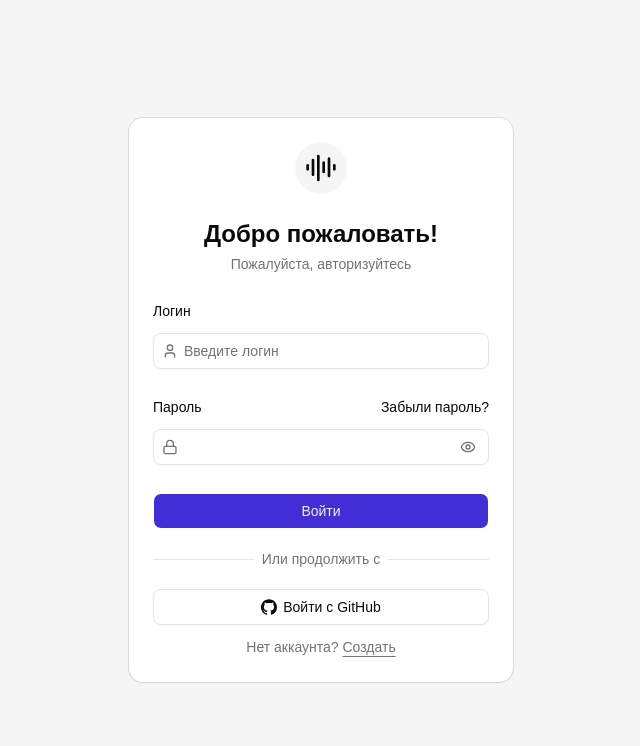
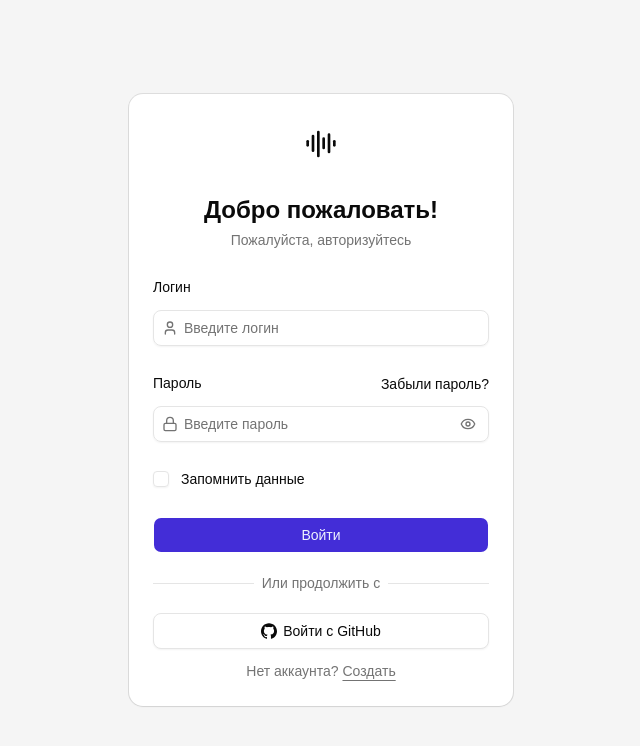
Before and after one commit to nshaikhinurov/dummy-json-products-demo, a React (Vite) app: page /login in a window 1280 px wide. Shown: the top 746 px of the page, without its empty margins (319-959 px from the left). Built offline with nearby package versions, Linux system fonts and the light colour scheme.

Commit message:
feat: add @tanstack/react-form for form handling in LoginForm component

```diff
--- a/package.json
+++ b/package.json
@@ -15,6 +15,7 @@
     "@base-ui/react": "^1.3.0",
     "@fontsource-variable/inter": "^5.2.8",
     "@tailwindcss/vite": "^4.1.17",
+    "@tanstack/react-form": "^1.28.5",
     "class-variance-authority": "^0.7.1",
     "clsx": "^2.1.1",
     "lucide-react": "^0.577.0",
--- a/src/pages/login/ui/login-form.tsx
+++ b/src/pages/login/ui/login-form.tsx
@@ -1,11 +1,14 @@
+import { useForm } from '@tanstack/react-form'
 import { AudioLines, Eye, EyeOff, Lock, User, X } from 'lucide-react'
 import { useState } from 'react'
 import { Link } from 'react-router-dom'
 import { Button } from '~/shared/ui/button'
 import { Card, CardContent, CardHeader } from '~/shared/ui/card'
+import { Checkbox } from '~/shared/ui/checkbox'
 import {
   Field,
   FieldDescription,
+  FieldError,
   FieldGroup,
   FieldLabel,
   FieldSeparator,
@@ -17,17 +20,36 @@ import {
 } from '~/shared/ui/input-group'
 
 export function LoginForm() {
+  const [showPassword, setShowPassword] = useState(false)
+
+  const form = useForm({
+    defaultValues: {
+      username: '',
+      password: '',
+      rememberMe: false,
+    },
+    onSubmit: async () => {
+      // Intentionally left blank until API integration is added.
+    },
+  })
+
   return (
     <Card>
       <CardHeader>
         <Link to="#" className="flex items-center justify-center">
-          <div className="flex size-13 items-center justify-center rounded-full bg-accent text-foreground">
+          <div className="flex size-13 items-center justify-center rounded-full text-foreground">
             <AudioLines className="size-8" />
           </div>
         </Link>
       </CardHeader>
       <CardContent>
-        <form>
+        <form
+          onSubmit={(e) => {
+            e.preventDefault()
+            e.stopPropagation()
+            void form.handleSubmit()
+          }}
+        >
           <FieldGroup>
             <div className="flex flex-col items-center gap-1 text-center">
               <h1 className="text-2xl font-bold">Добро пожаловать!</h1>
@@ -35,10 +57,165 @@ export function LoginForm() {
                 Пожалуйста, авторизуйтесь
               </p>
             </div>
-            <UsernameInput />
-            <PasswordInput />
+
+            <form.Field
+              name="username"
+              validators={{
+                onChange: ({ value }) =>
+                  value.trim().length > 0 ? undefined : 'Введите логин',
+              }}
+            >
+              {(field) => {
+                const isInvalid =
+                  field.state.meta.isTouched && !field.state.meta.isValid
+
+                return (
+                  <Field data-invalid={isInvalid}>
+                    <FieldLabel htmlFor={field.name}>Логин</FieldLabel>
+                    <InputGroup>
+                      <InputGroupInput
+                        id={field.name}
+                        name={field.name}
+                        placeholder="Введите логин"
+                        autoComplete="username"
+                        value={field.state.value}
+                        onChange={(e) => field.handleChange(e.target.value)}
+                        onBlur={field.handleBlur}
+                        aria-invalid={isInvalid}
+                      />
+
+                      <InputGroupAddon>
+                        <User />
+                      </InputGroupAddon>
+
+                      {field.state.value && (
+                        <InputGroupAddon align={'inline-end'}>
+                          <Button
+                            type="button"
+                            variant="ghost"
+                            size="icon-sm"
+                            aria-label="Clear username"
+                            onClick={() => {
+                              field.handleChange('')
+                              form.setFieldValue('password', '')
+                            }}
+                            className={'hover:bg-transparent'}
+                          >
+                            <X />
+                          </Button>
+                        </InputGroupAddon>
+                      )}
+                    </InputGroup>
+
+                    {isInvalid && (
+                      <FieldError
+                        errors={field.state.meta.errors.map((error) => ({
+                          message: error?.toString(),
+                        }))}
+                      />
+                    )}
+                  </Field>
+                )
+              }}
+            </form.Field>
+
+            <form.Field
+              name="password"
+              validators={{
+                onChange: ({ value }) => {
+                  if (!value.trim()) {
+                    return 'Введите пароль'
+                  }
+
+                  return undefined
+                },
+              }}
+            >
+              {(field) => {
+                const isInvalid =
+                  field.state.meta.isTouched && !field.state.meta.isValid
+
+                return (
+                  <Field data-invalid={isInvalid}>
+                    <div className="flex items-center">
+                      <FieldLabel htmlFor={field.name}>Пароль</FieldLabel>
+                      <Link
+                        to="#"
+                        className="ml-auto text-sm text-foreground underline-offset-4 hover:underline"
+                      >
+                        Забыли пароль?
+                      </Link>
+                    </div>
+
+                    <InputGroup>
+                      <InputGroupInput
+                        id={field.name}
+                        name={field.name}
+                        type={showPassword ? 'text' : 'password'}
+                        placeholder="Введите пароль"
+                        autoComplete="current-password"
+                        value={field.state.value}
+                        onBlur={field.handleBlur}
+                        onChange={(e) => field.handleChange(e.target.value)}
+                        aria-invalid={isInvalid}
+                      />
+
+                      <InputGroupAddon>
+                        <Lock />
+                      </InputGroupAddon>
+
+                      <InputGroupAddon align={'inline-end'}>
+                        <Button
+                          type="button"
+                          variant="ghost"
+                          size="icon-sm"
+                          onClick={() => setShowPassword((prev) => !prev)}
+                          aria-label={
+                            showPassword ? 'Hide password' : 'Show password'
+                          }
+                          className={'hover:bg-transparent'}
+                        >
+                          {showPassword ? <EyeOff /> : <Eye />}
+                        </Button>
+                      </InputGroupAddon>
+                    </InputGroup>
+
+                    {isInvalid ? (
+                      <FieldError
+                        errors={field.state.meta.errors.map((error) => ({
+                          message: error?.toString(),
+                        }))}
+                      />
+                    ) : null}
+                  </Field>
+                )
+              }}
+            </form.Field>
+
+            <form.Field name="rememberMe">
+              {(field) => (
+                <Field orientation="horizontal">
+                  <Checkbox
+                    id={field.name}
+                    name={field.name}
+                    checked={field.state.value}
+                    onCheckedChange={(checked) => field.handleChange(checked)}
+                  />
+                  <FieldLabel htmlFor={field.name}>Запомнить данные</FieldLabel>
+                </Field>
+              )}
+            </form.Field>
+
             <Field>
-              <Button type="submit">Войти</Button>
+              <form.Subscribe
+                selector={(state) => [state.canSubmit, state.isSubmitting]}
+              >
+                {([canSubmit, isSubmitting]) => (
+                  <Button type="submit" disabled={!canSubmit || isSubmitting}>
+                    {isSubmitting ? 'Входим...' : 'Войти'}
+                  </Button>
+                )}
+              </form.Subscribe>
             </Field>
             <FieldSeparator>Или продолжить с</FieldSeparator>
             <Field>
@@ -64,81 +241,3 @@ export function LoginForm() {
     </Card>
   )
 }
-
-function UsernameInput() {
-  const [username, setUsername] = useState('')
-
-  return (
-    <Field>
-      <FieldLabel htmlFor="username">Логин</FieldLabel>
-      <InputGroup>
-        <InputGroupInput
-          id="username"
-          placeholder="Введите логин"
-          required
-          autoComplete="username"
-          value={username}
-          onChange={(e) => setUsername(e.target.value)}
-        />
-        <InputGroupAddon>
-          <User />
-        </InputGroupAddon>
-        {username && (
-          <InputGroupAddon align={'inline-end'}>
-            <Button
-              type="button"
-              variant="ghost"
-              size="icon-sm"
-              onClick={() => setUsername('')}
-              aria-label="Clear username"
-              className={'hover:bg-transparent'}
-            >
-              <X />
-            </Button>
-          </InputGroupAddon>
-        )}
-      </InputGroup>
-    </Field>
-  )
-}
-
-function PasswordInput() {
-  const [showPassword, setShowPassword] = useState(false)
-
-  return (
-    <Field>
-      <div className="flex items-center">
-        <FieldLabel htmlFor="password">Пароль</FieldLabel>
-        <Link
-          to="#"
-          className="ml-auto text-sm underline-offset-4 hover:underline"
-        >
-          Забыли пароль?
-        </Link>
-      </div>
-      <InputGroup>
-        <InputGroupInput
-          id="password"
-          type={showPassword ? 'text' : 'password'}
-          required
-          autoComplete="current-password"
-        />
-        <InputGroupAddon>
-          <Lock />
-        </InputGroupAddon>
-        <InputGroupAddon align={'inline-end'}>
-          <Button
-            type="button"
-            variant="ghost"
-            size="icon-sm"
-            onClick={() => setShowPassword((prev) => !prev)}
-            aria-label={showPassword ? 'Hide password' : 'Show password'}
-            className={'hover:bg-transparent'}
-          >
-            {showPassword ? <EyeOff /> : <Eye />}
-          </Button>
-        </InputGroupAddon>
-      </InputGroup>
-    </Field>
-  )
-}
--- /dev/null
+++ b/src/shared/ui/checkbox.tsx
@@ -0,0 +1,27 @@
+import { Checkbox as CheckboxPrimitive } from "@base-ui/react/checkbox"
+
+import { cn } from "~/shared/lib/utils"
+import { CheckIcon } from "lucide-react"
+
+function Checkbox({ className, ...props }: CheckboxPrimitive.Root.Props) {
+  return (
+    <CheckboxPrimitive.Root
+      data-slot="checkbox"
+      className={cn(
+        "peer relative flex size-4 shrink-0 items-center justify-center rounded-[4px] border border-input shadow-xs transition-shadow outline-none group-has-disabled/field:opacity-50 after:absolute after:-inset-x-3 after:-inset-y-2 focus-visible:border-ring focus-visible:ring-3 focus-visible:ring-ring/50 disabled:cursor-not-allowed disabled:opacity-50 aria-invalid:border-destructive aria-invalid:ring-3 aria-invalid:ring-destructive/20 aria-invalid:aria-checked:border-primary dark:bg-input/30 dark:aria-invalid:border-destructive/50 dark:aria-invalid:ring-destructive/40 data-checked:border-primary data-checked:bg-primary data-checked:text-primary-foreground dark:data-checked:bg-primary",
+        className
+      )}
+      {...props}
+    >
+      <CheckboxPrimitive.Indicator
+        data-slot="checkbox-indicator"
+        className="grid place-content-center text-current transition-none [&>svg]:size-3.5"
+      >
+        <CheckIcon
+        />
+      </CheckboxPrimitive.Indicator>
+    </CheckboxPrimitive.Root>
+  )
+}
+
+export { Checkbox }
```
Also changed, not shown: 1 other file (tests, documents, lock files or other folders).
